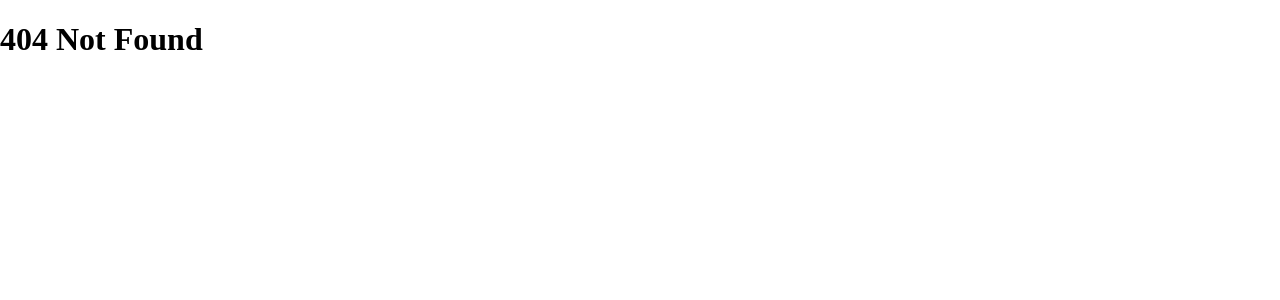
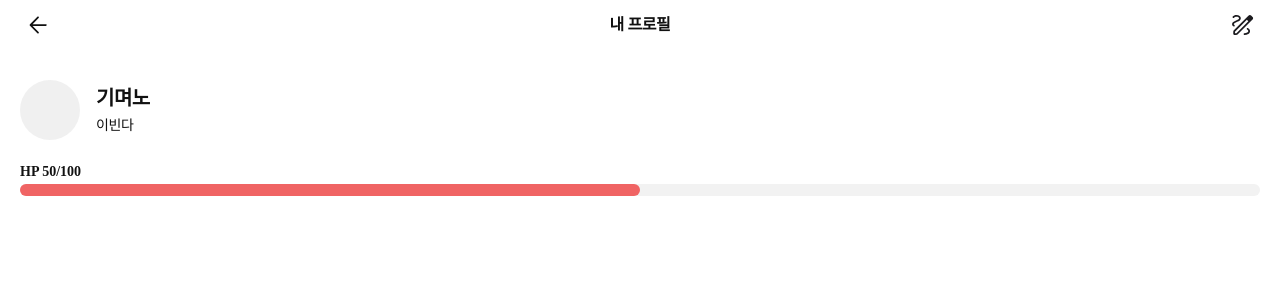
Before and after one commit to together-seogi/frontend, a React (Vite) app: page /profile in a window 1280 px wide. Before the commit this address had no page. Shown: the top 300 px of the page. Built offline with nearby package versions, Linux system fonts and the light colour scheme.

Commit message:
혀노혀노야..

```diff
--- a/src/Router.tsx
+++ b/src/Router.tsx
@@ -3,6 +3,7 @@ import { createBrowserRouter } from "react-router-dom";
 import App from "./App";
 import MainPage from "./pages/MainPage";
 import NotFoundPage from "./pages/NotFoundPage";
+import ProfilePage from "./pages/ProfilePage.tsx";
 
 const Router = createBrowserRouter([
     {
@@ -13,8 +14,12 @@ const Router = createBrowserRouter([
                 path: "",
                 element: <MainPage />
             },
+            {
+                path: "profile/",
+                element: <ProfilePage />
+            },
         ],
-        errorElement: <NotFoundPage />
+        // errorElement: <NotFoundPage />
     }
 ]);
 
--- /dev/null
+++ b/src/components/common/Screen.tsx
@@ -0,0 +1,15 @@
+import {ReactNode} from "react";
+
+export default function Screen({children}: {children: ReactNode}) {
+    return(
+        <div style={{
+            display: 'flex',
+            padding: '0 20px',
+            height: '100dvh',
+            width: '100%',
+            flexDirection: 'column',
+        }}>
+            {children}
+        </div>
+    )
+}
--- /dev/null
+++ b/src/pages/ProfilePage.tsx
@@ -0,0 +1,119 @@
+import styled from "styled-components";
+import Screen from "../components/common/Screen.tsx";
+import CircleImageLoadingView from "../components/common/CircleImageLoadingView.tsx";
+import IconButton from "../components/common/IconButton.tsx";
+import {useState} from "react";
+import ThisIsGoodView from "../components/main/ThisIsGoodView.tsx";
+
+
+const ProfilePage = (props) => {
+    const [hp, setHp] = useState(50);
+    return (
+        <ProfileScreen>
+            <ProfileTopBar>
+                <IconButton src={'arrow_forward'} size={28} onclick={()=>{}}/>
+                <ProfileTopName>내 프로필</ProfileTopName>
+                <IconButton src={'draw'} size={28} onclick={()=>{}}/>
+            </ProfileTopBar>
+            <ProfileContainer>
+                <CircleImageLoadingView src={props.profileImg} alt={'profile image'} size={60} objectFit={'cover'}/>
+                <NameCard>
+                    {/*<Name>{props.name}</Name>*/}
+                    {/*<Intro>{props.intro}</Intro>*/}
+
+                    <Name>기며노</Name>
+                    <Intro>이빈다</Intro>
+                </NameCard>
+            </ProfileContainer>
+            <div style={{
+                display: "flex",
+                gap: "4px",
+                flexDirection: "column",
+                paddingTop: "24px",
+                paddingBottom: "20px",
+            }}>
+                <HpLabel>HP {hp}/100</HpLabel>
+                <HpBar>
+                    <Hp hp={hp} />
+                </HpBar>
+            </div>
+            <ThisIsGoodView list={[]}/>
+        </ProfileScreen>
+    );
+};
+
+const ProfileScreen = styled(Screen)`
+    justify-content: space-between;
+    align-items: center;
+    height: 100dvh;
+`
+const ProfileTopBar = styled.div`
+    display: flex;
+    width: 100%;
+    height: 50px;
+    padding: 12px 0;
+    justify-content: space-between;
+    align-items: center;
+`
+const ProfileTopName =styled.div`
+    color: #111;
+    font-family: Pretendard;
+    font-size: 16px;
+    font-style: normal;
+    font-weight: 600;
+    line-height: 140%; /* 22.4px */
+    letter-spacing: -0.4px;
+
+`
+const ProfileContainer = styled.div`
+    margin-top: 30px;
+    display: flex;
+    align-items: center;
+    gap: 16px;
+`
+const NameCard =styled.div`
+    display: flex;
+    width: 150px;
+    flex-direction: column;
+    align-items: flex-start;
+    gap: 4px;
+`
+const Name = styled.div`
+    color: #111;
+    font-family: Pretendard;
+    font-size: 20px;
+    font-style: normal;
+    font-weight: 600;
+    line-height: 140%; /* 28px */
+    letter-spacing: -0.5px;
+`
+const Intro = styled.div`
+    color: #111;
+    font-family: Pretendard;
+    font-size: 14px;
+    font-style: normal;
+    font-weight: 400;
+    line-height: 140%; /* 19.6px */
+    letter-spacing: -0.35px;
+`
+const HpLabel = styled.div`
+    font-family: Pretendard;
+    font-size: 14px;
+    font-weight: 600;
+    color: #111;
+`;
+const HpBar = styled.div`
+    display: flex;
+    width: 100%;
+    height: 12px;
+    align-items: center;
+    border-radius: 999px;
+    background: #F2F2F2;
+`
+const Hp =styled.div`
+    width: ${(props) => `${props.hp}%`};
+    height: 12px;
+    border-radius: 999px;
+    background: var(--Primary, #F06464);
+`
+export default ProfilePage;
```
Also changed, not shown: src/assets/icons/arrow_forward.svg (added), src/assets/icons/draw.svg (added), src/components/article/ThisIsGood.tsx (line endings or trailing spaces), src/components/common/IconButton.tsx (line endings or trailing spaces).
